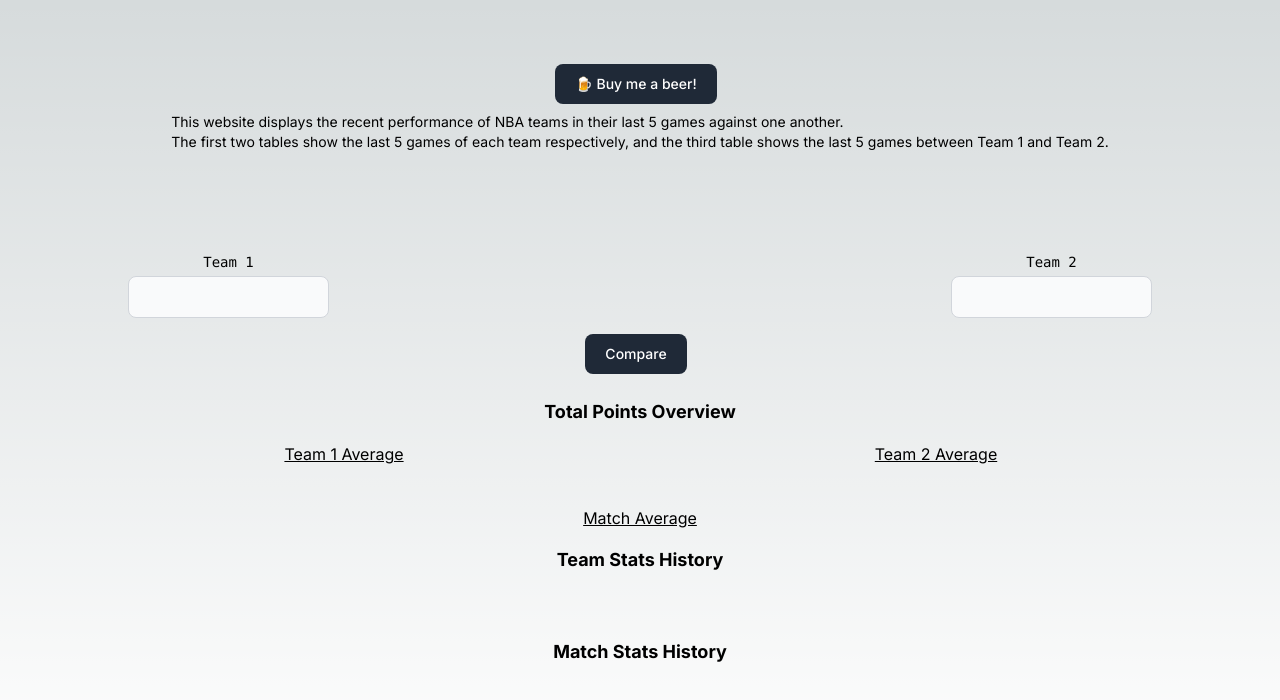
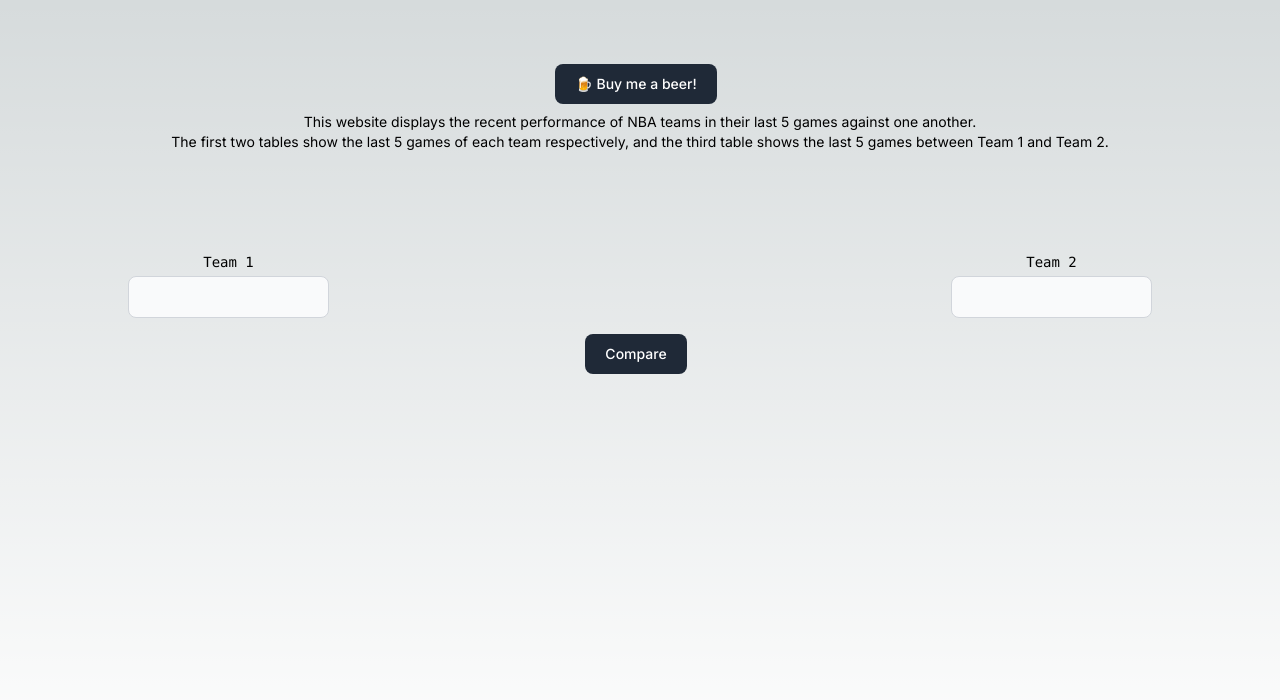
Before and after one commit to rafael-leal-mccormack/nba-total-scores-app, a Next.js app: page / in a window 1280 px wide. Shown: the top 700 px of the page. Built offline with nearby package versions, Linux system fonts and the light colour scheme.

Commit message:
hide page content until stats are found and fix vercel data components

```diff
--- a/package.json
+++ b/package.json
@@ -12,12 +12,12 @@
     "@vercel/analytics": "^1.1.1",
     "@vercel/speed-insights": "^1.0.3",
     "next": "14.0.4",
-    "puppeteer": "^21.6.1",
     "puppeteer-core": "^21.6.1",
     "react": "^18",
     "react-dom": "^18"
   },
   "devDependencies": {
+    "puppeteer": "^21.6.1",
     "@types/node": "^20",
     "@types/react": "^18",
     "@types/react-dom": "^18",
--- a/src/app/layout.tsx
+++ b/src/app/layout.tsx
@@ -1,26 +1,28 @@
-import type { Metadata } from 'next'
-import { Inter } from 'next/font/google'
-import './globals.css'
-import { Analytics } from '@vercel/analytics/react'
-import { SpeedInsights } from "@vercel/speed-insights/next"
+import type { Metadata } from "next";
+import { Inter } from "next/font/google";
+import "./globals.css";
+import { Analytics } from "@vercel/analytics/react";
+import { SpeedInsights } from "@vercel/speed-insights/next";
 
-const inter = Inter({ subsets: ['latin'] })
+const inter = Inter({ subsets: ["latin"] });
 
 export const metadata: Metadata = {
-  title: 'NBA Quick Stats',
-  description: 'Application to quickly get stats for a match',
-}
+  title: "NBA Quick Stats",
+  description: "Application to quickly get stats for a match",
+};
 
 export default function RootLayout({
   children,
 }: {
-  children: React.ReactNode
+  children: React.ReactNode;
 }) {
   return (
     <html lang="en">
-      <body className={inter.className}>{children}</body>
-      <Analytics></Analytics>
-      <SpeedInsights/>
+      <body className={inter.className}>
+        {children}
+        <Analytics></Analytics>
+        <SpeedInsights></SpeedInsights>
+      </body>
     </html>
-  )
+  );
 }
--- a/src/app/page.tsx
+++ b/src/app/page.tsx
@@ -47,7 +47,7 @@ export default function Home() {
     });
 
     Promise.all([matchSpecificStats, team1Stats, team2Stats]).then((data) => {
-      console.log('----', data)
+      console.log("----", data);
       createStats(data[0], data[1], data[2]);
       setLoading(false);
     });
@@ -106,7 +106,7 @@ export default function Home() {
           🍺 Buy me a beer!
         </div>
       </a>
-      <div className="text-center md:text-left">
+      <div className="text-center">
         <p className="text-sm">
           This website displays the recent performance of NBA teams in their
           last 5 games against one another.
@@ -147,28 +147,29 @@ export default function Home() {
         Compare
       </button>
 
-      <h2 className="my-4 text-lg font-bold">Total Points Overview</h2>
+        <div className={`w-full ${stats ? '' : 'hidden'}`}>
+          <h2 className="my-4 text-lg font-bold text-center">Total Points Overview</h2>
           <div className="flex justify-between w-full">
             <div className="flex flex-col w-full text-center">
               <h3 className="underline">Team 1 Average</h3>
               <div className="text-5xl">
-            {stats?.team1 ? stats.team1[5]['PTS'] : ''}
+                {stats?.team1 ? stats.team1[5]["PTS"] : ""}
               </div>
             </div>
             <div className="flex flex-col w-full text-center">
               <h3 className="underline">Team 2 Average</h3>
               <div className="text-5xl">
-            {stats?.team2 ? stats.team2[5]['PTS'] : ''}
+                {stats?.team2 ? stats.team2[5]["PTS"] : ""}
               </div>
             </div>
           </div>
           <div className="text-center mt-4 md:mt-10">
             <h3 className="underline">Match Average</h3>
             <div className="text-5xl">
-            {stats?.match ? stats.match[5]['RESULT'] : ''}
+              {stats?.match ? stats.match[5]["RESULT"] : ""}
             </div>
           </div>
-      <h2 className="my-4 text-lg font-bold">Team Stats History</h2>
+          <h2 className="my-4 text-lg font-bold text-center">Team Stats History</h2>
           <div className="z-10 flex-wrap xl:flex-nowrap w-full items-center justify-between font-mono text-sm flex py-4 gap-6">
             <div className="overflow-scroll">
               <Table teamStats={stats?.team1}></Table>
@@ -178,7 +179,7 @@ export default function Home() {
             </div>
           </div>
 
-      <h2 className="my-4 text-lg font-bold">Match Stats History</h2>
+          <h2 className="my-4 text-lg font-bold text-center">Match Stats History</h2>
           <div className="z-10 w-full items-center justify-between font-mono text-sm flex py-4">
             <div className="w-full flex items-center">
               <div className="w-full overflow-scroll">
@@ -186,6 +187,7 @@ export default function Home() {
               </div>
             </div>
           </div>
+        </div>
     </main>
   );
 }
--- a/src/components/table.tsx
+++ b/src/components/table.tsx
@@ -43,8 +43,8 @@ export default function Table(props: PropsWithChildren<Props>) {
                 }
                 return (
                   <td
-                    className={`px-6 py-3 font text-gre ${
-                      index === 0 ? "font-bold text-gray-300" : ""
+                    className={`px-6 py-3 ${
+                      index === 0 ? "font-extrabold" : ""
                     } ${
                       heading === "RESULT" &&
                       (teamStat as any)[heading].includes("W")
```
Also changed, not shown: 1 other file (tests, documents, lock files or other folders). Lines whose indentation alone changed are shown as unchanged.
